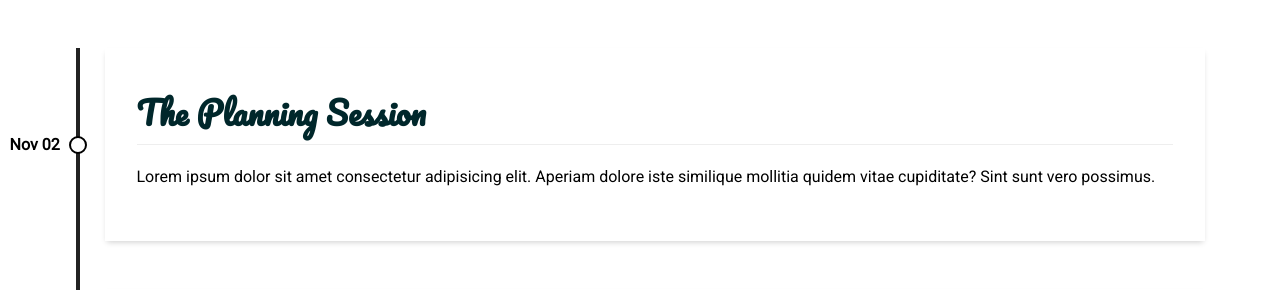
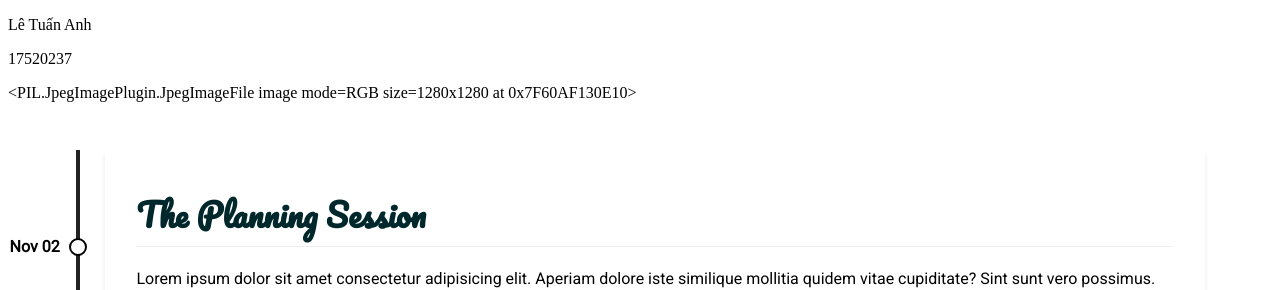
Before and after one commit to mausLe/ConStore-Dashboard, a Django app: page / in a window 1280 px wide. Shown: the top 290 px of the page. Run offline with Django 3.2, Linux system fonts and the light colour scheme.

Commit message:
Update 1

```diff
--- a/account/templates/account/dashboard.html
+++ b/account/templates/account/dashboard.html
@@ -16,8 +16,9 @@
       .column
       {
         border-style: solid;
+        border-width: 10px;
         background-color: aqua;
-        border-color: rgb(0, 0, 0);
+        border-color: rgb(255, 255, 255);
         float: left;
         width: 150;
         padding: 5px;
@@ -34,10 +35,10 @@
 
       figcaption {
         color: rgb(0, 0, 0);
-        font-style: italic;
+        font-style: normal;
+        font-size:larger;
         width: 150;
         text-align: center;
-        padding: 5px;
       }
 
       </style>
@@ -45,10 +46,18 @@
   </head>
   <body >
 
+    {% for item in context %}
+    <p>{{item.name}}</p>
+
+    <p>{{item.id}}</p>
+    <p>{{item.image}}</p>
+
+    {% endfor %}
 
     <div class="timeline-container" >
 
       {%include 'account/container.html' %}
+
 
 
 
@@ -57,12 +66,17 @@
         <h2>Today</h2>
         <div class="timeline-content">
           <div id="demo" class="row">
+
+
             <script>
               var x ="", img = "img_chania.jpg", name="Unknown", ID = null, photo = "https://www.w3schools.com/html/img_chania.jpg";
+
+
+
               for (i = 0; i < 10; i++)
               {
 
-                x = x + '<div class="column" > <img src="https://www.w3schools.com/tags/pic_trulli.jpg" alt="Flowers in Chania"  width="150"> <figcaption>'  + name + '<br>' + ID + '</figcaption> </div>';
+                x = x + '<div class="column" style="background-color:rgb(0, 153, 0);"> <img src="https://www.w3schools.com/tags/pic_trulli.jpg" alt="Flowers in Chania"  width="150"> <figcaption>'  + name + '<br>' + ID + '</figcaption> </div>';
 
 
               }
--- a/account/views.py
+++ b/account/views.py
@@ -2,12 +2,21 @@ from django.shortcuts import render
 from django.http import HttpResponse
 # Create your views here.
 
+from PIL import Image
+# img = Image.open(r"C:\Users\Maus\Pictures\ProfilewFrame.jpg")
+
+img = Image.open(r"account\static\img\img02.jpg")
 
 
 
 
 def home(request):
-    return render(request, "account/dashboard.html")
+    context = []
+
+    person = {"name": "Lê Tuấn Anh", "id":17520237, "image":img}
+    context.append(person)
+
+    return render(request, "account/dashboard.html", {"context":context})
 
 def sync(request):
     return HttpResponse("Sync Page")
```
Also changed, not shown: account/static/img/img01.jpg (added), account/static/img/img02.jpg (added), account/static/img/img03.jpg (added).
